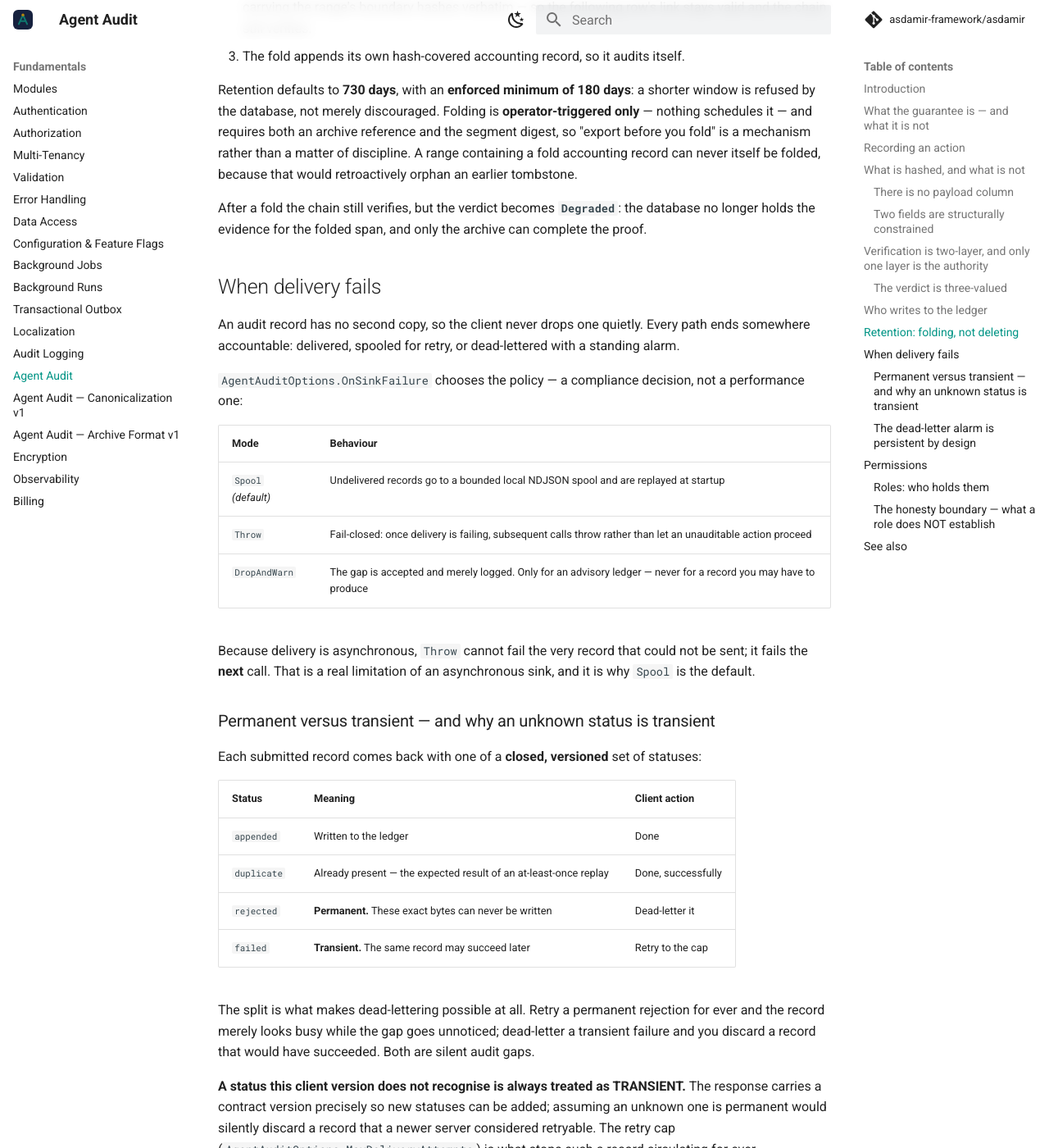
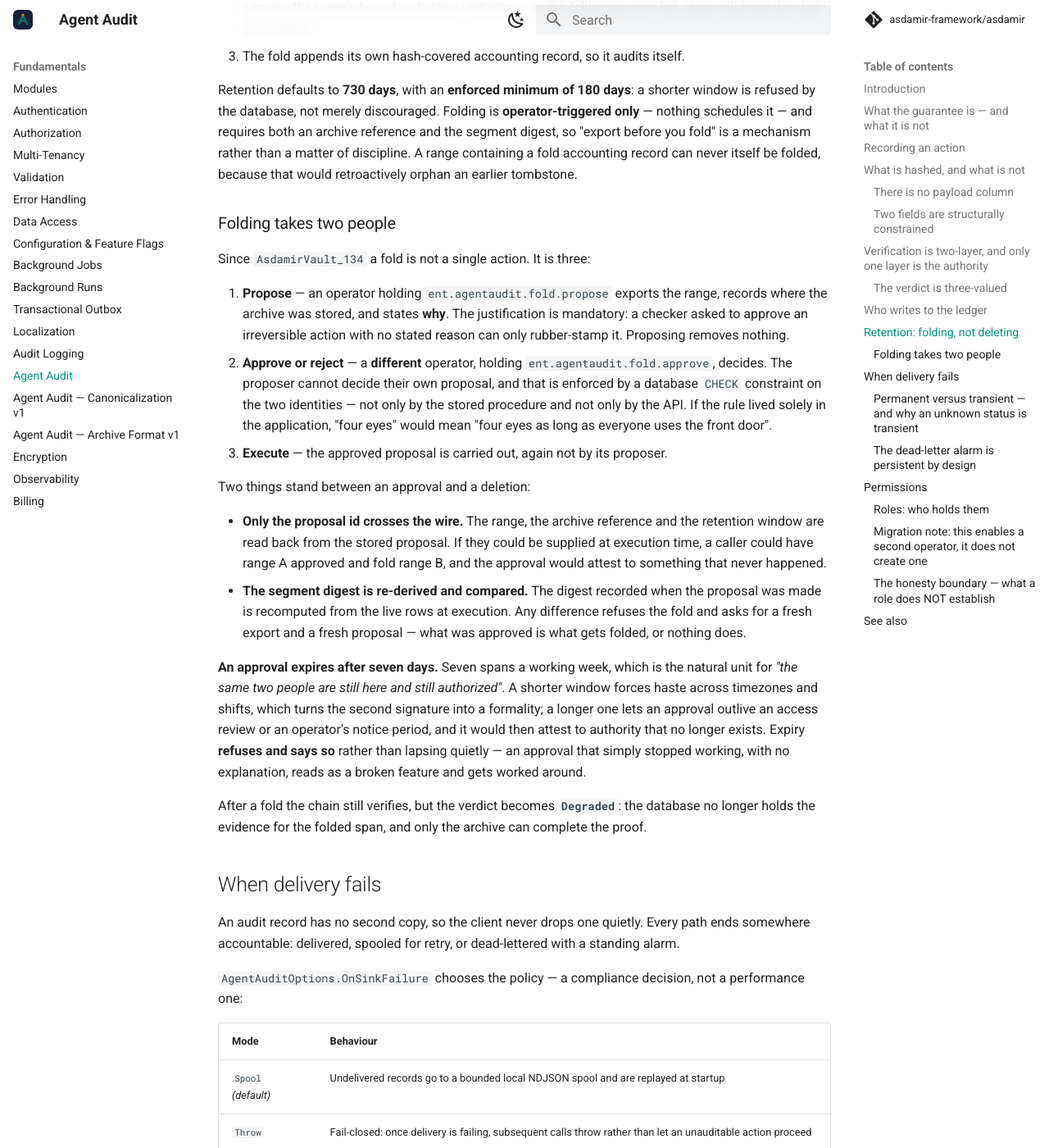
Before and after one commit to asdamir-framework/asdamir, an MkDocs documentation site: the page built from docs/fundamentals/agent-audit.md, in a window 1280 px wide and 1400 px high, scrolled down 4901 px. Shown: the whole window at 82% size. Built offline with MkDocs 1.6.1 and Material for MkDocs 9.7.7, drawn with Linux system fonts in a browser that asks for light colours; comment, search, counter and statistics services are not loaded; some of the changed text lies outside the part shown.

Commit message:
docs(agent-audit): folding takes two people — the propose/approve split and what it costs you
Folding is the only irreversible operation in the ledger and a single permission performed it alone,
so the four-eyes rule was a comment rather than a control. `ent.agentaudit.fold` is replaced by
`ent.agentaudit.fold.propose` + `ent.agentaudit.fold.approve`, and the flow is three steps: propose
with a mandatory justification, approve as a DIFFERENT operator, then execute.

Documents the two guards that matter and why each exists — execution carries only the proposal id, so
an approval cannot be redirected onto another range, and the segment digest is re-derived and compared,
so what was approved is what gets folded — plus the seven-day approval expiry and its reasoning.

Says the awkward part plainly, in a migration note rather than in a release announcement: this enables
a second operator, it does not create one. On a fresh install, or anywhere with exactly one console
operator, folding cannot complete. That is the rule working, and a reader deserves to learn it here
rather than from a button that refuses.

DOCS IMPACT: docs/fundamentals/agent-audit.md. ROADMAP: unaffected (not tracked in this repo).
PUBLISHED: docs.asdamir.com redeploy — owed, next step after this push.

```diff
--- a/docs/fundamentals/agent-audit.md
+++ b/docs/fundamentals/agent-audit.md
@@ -181,6 +181,35 @@ both an archive reference and the segment digest, so "export before you fold" is
 matter of discipline. A range containing a fold accounting record can never itself be folded, because that
 would retroactively orphan an earlier tombstone.
 
+### Folding takes two people
+
+Since `AsdamirVault_134` a fold is not a single action. It is three:
+
+1. **Propose** — an operator holding `ent.agentaudit.fold.propose` exports the range, records where the archive
+   was stored, and states **why**. The justification is mandatory: a checker asked to approve an irreversible
+   action with no stated reason can only rubber-stamp it. Proposing removes nothing.
+2. **Approve or reject** — a **different** operator, holding `ent.agentaudit.fold.approve`, decides. The
+   proposer cannot decide their own proposal, and that is enforced by a database `CHECK` constraint on the two
+   identities — not only by the stored procedure and not only by the API. If the rule lived solely in the
+   application, "four eyes" would mean "four eyes as long as everyone uses the front door".
+3. **Execute** — the approved proposal is carried out, again not by its proposer.
+
+Two things stand between an approval and a deletion:
+
+- **Only the proposal id crosses the wire.** The range, the archive reference and the retention window are read
+  back from the stored proposal. If they could be supplied at execution time, a caller could have range A
+  approved and fold range B, and the approval would attest to something that never happened.
+- **The segment digest is re-derived and compared.** The digest recorded when the proposal was made is
+  recomputed from the live rows at execution. Any difference refuses the fold and asks for a fresh export and a
+  fresh proposal — what was approved is what gets folded, or nothing does.
+
+**An approval expires after seven days.** Seven spans a working week, which is the natural unit for *"the same
+two people are still here and still authorized"*. A shorter window forces haste across timezones and shifts,
+which turns the second signature into a formality; a longer one lets an approval outlive an access review or an
+operator's notice period, and it would then attest to authority that no longer exists. Expiry **refuses and
+says so** rather than lapsing quietly — an approval that simply stopped working, with no explanation, reads as
+a broken feature and gets worked around.
+
 After a fold the chain still verifies, but the verdict becomes **`Degraded`**: the database no longer holds the
 evidence for the folded span, and only the archive can complete the proof.
 
@@ -236,19 +265,26 @@ It stops only when someone deals with the file.
 
 ## Permissions
 
-Three separate permissions, because reading, verifying and folding are genuinely different powers — folding
-removes rows and is the only one that can destroy evidence:
+Four separate permissions, because reading, verifying, asking to fold and allowing a fold are genuinely
+different powers — folding removes rows and is the only one that can destroy evidence:
 
 - `ent.agentaudit.read` — view records and chain state
 - `ent.agentaudit.verify` — run a chain verification
-- `ent.agentaudit.fold` — fold an expired closed range
+- `ent.agentaudit.fold.propose` — export a range and open a fold proposal
+- `ent.agentaudit.fold.approve` — decide on a proposal, and execute an approved one
+
+**Why the fold permission was split rather than kept as one.** A single code cannot express *may ask* versus
+*may allow*: whoever holds it holds both halves, and the second pair of eyes becomes a step the same person
+completes alone. `AsdamirVault_134` therefore replaced `ent.agentaudit.fold` with the pair above and
+**deleted** the old code rather than deprecating it — a permission left seeded keeps satisfying any policy that
+still requires it.
 
 ### Roles: who holds them
 
-| Role | `read` | `verify` | `fold` |
-|---|:--:|:--:|:--:|
-| **SuperAdmin** | ✅ | ✅ | ✅ |
-| **Auditor** | ✅ | ✅ | **no** |
+| Role | `read` | `verify` | `fold.propose` | `fold.approve` |
+|---|:--:|:--:|:--:|:--:|
+| **SuperAdmin** | ✅ | ✅ | ✅ | ✅ |
+| **Auditor** | ✅ | ✅ | **no** | **no** |
 
 **Why an Auditor exists at all.** Until `AsdamirVault_132` all three permissions belonged to SuperAdmin
 alone — the widest authority on the platform, and therefore *the actor most in need of auditing*. An audit
@@ -262,8 +298,22 @@ not merely hidden in the console — the fold panel is not offered to a non-hold
 the policy refuses the request whether or not the page was ever opened.
 
 **SuperAdmin is unchanged, deliberately.** The aim is to ADD a second pair of eyes, not to remove the first.
-Real separation of duties on the destructive operation arrives when fold requires two signatures; restricting
-reads in the meantime would cost the platform owner visibility and buy little.
+
+### Migration note: this enables a second operator, it does not create one
+
+`AsdamirVault_134` seeds both fold permissions and grants them to `SuperAdmin`. It creates **no** additional
+operator and assigns **no** role to anyone. Who proposes and who approves is a human decision about your
+organization, and a migration that invented a second account would be answering it on your behalf.
+
+The consequence is worth stating plainly rather than discovering: **on a fresh install, or on any deployment
+with exactly one console operator, folding cannot complete.** The proposal step works; the decision step
+refuses, because the only available decider is the proposer. That is the rule working, not a defect — the
+console says so on screen rather than leaving a dead button.
+
+To enable folding, give a second operator `ent.agentaudit.fold.approve`. Note that `SuperAdmin` and `AppAdmin`
+cannot be hand-assigned for this purpose (the API refuses it): they derive their permissions from the built-in
+catalogue, so granting one to obtain an approver would hand over the entire platform. Create a role carrying
+just the approve permission, or use `Auditor` plus that one grant.
 
 **Scope — the role is app-scoped, its READ is not.** Roles in this schema carry an `AppId`, and `Auditor` is
 no exception. But an auditor who can see only one application audits nothing, so the ledger endpoints are
```
